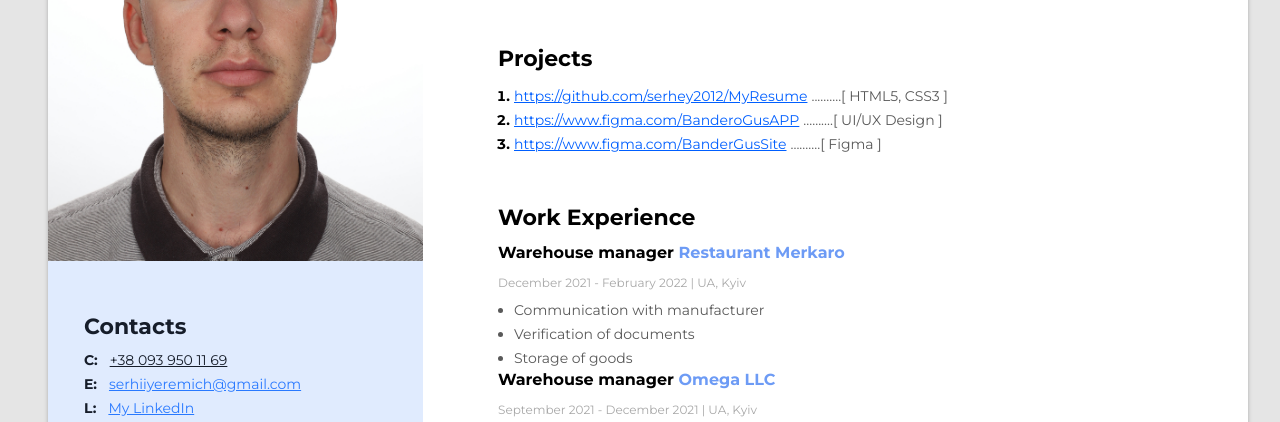
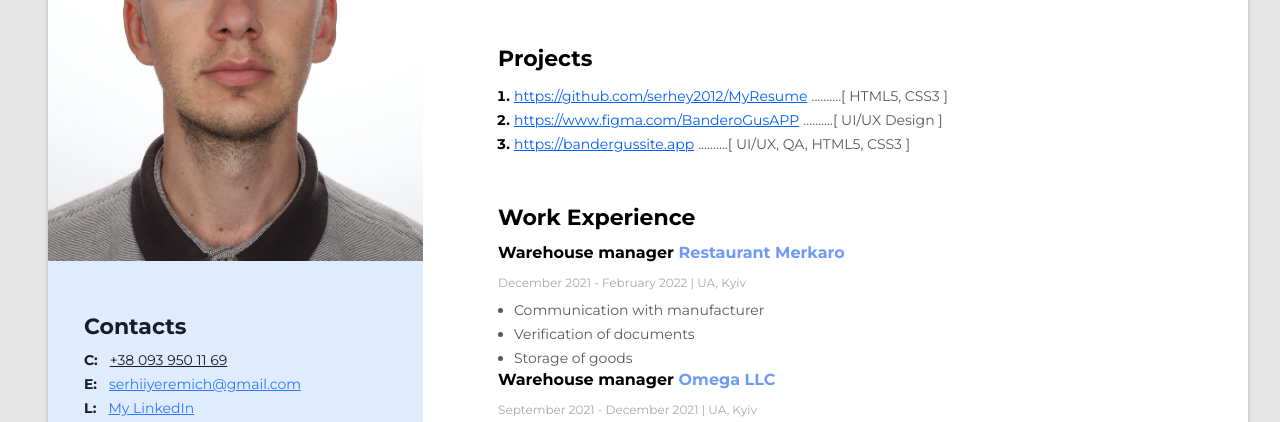
Before and after one commit to serhey2012/MyResume, a plain HTML site: page index.html in a window 1280 px wide. Shown: the part 309-731 px from the top of the page. Drawn offline with Linux system fonts and the light colour scheme.

Commit message:
Update index.html

```diff
--- a/index.html
+++ b/index.html
@@ -56,11 +56,11 @@
             </li>
             <li class="project-item">
               <a
-                href="https://www.figma.com/file/2rAqwxCWsiNXWC9KAyIhH2/BanderGusSite?node-id=0%3A1&t=YvYsIu1Fj2QbQDp6-1"
+                href="https://bandergussite.netlify.app"
                 class="project-item-link"
-                >https://www.figma.com/BanderGusSite</a
+                >https://bandergussite.app</a
               >
-              <span class="project-item-descr">..........[ Figma ]</span>
+              <span class="project-item-descr">..........[ UI/UX, QA, HTML5, CSS3 ]</span>
             </li>
           </ol>
         </div>
```
